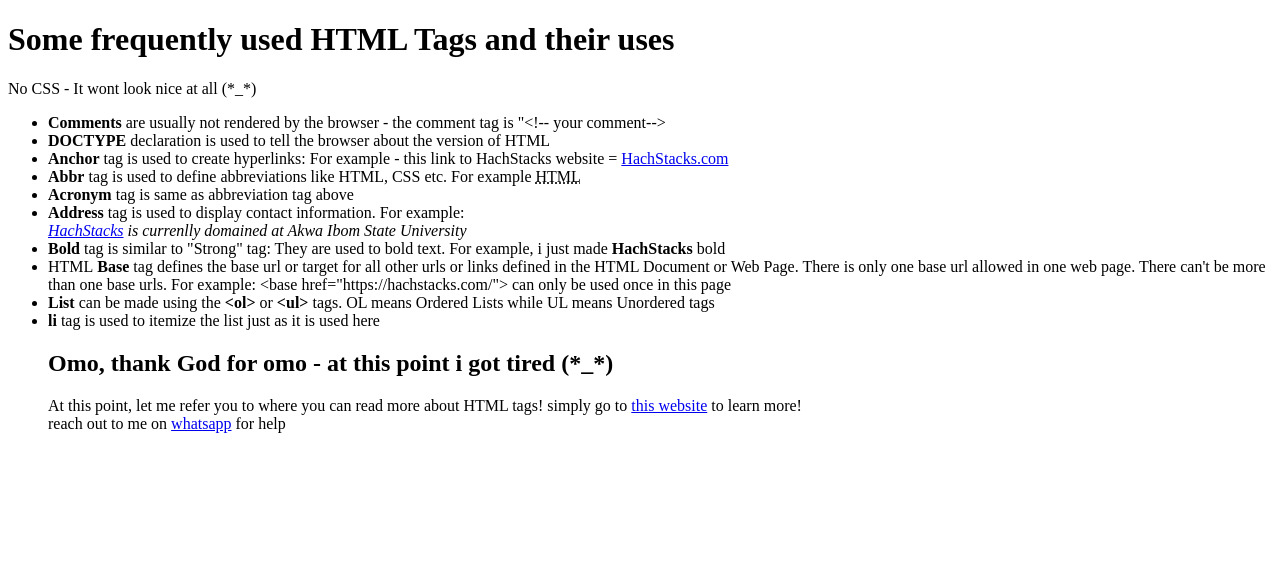
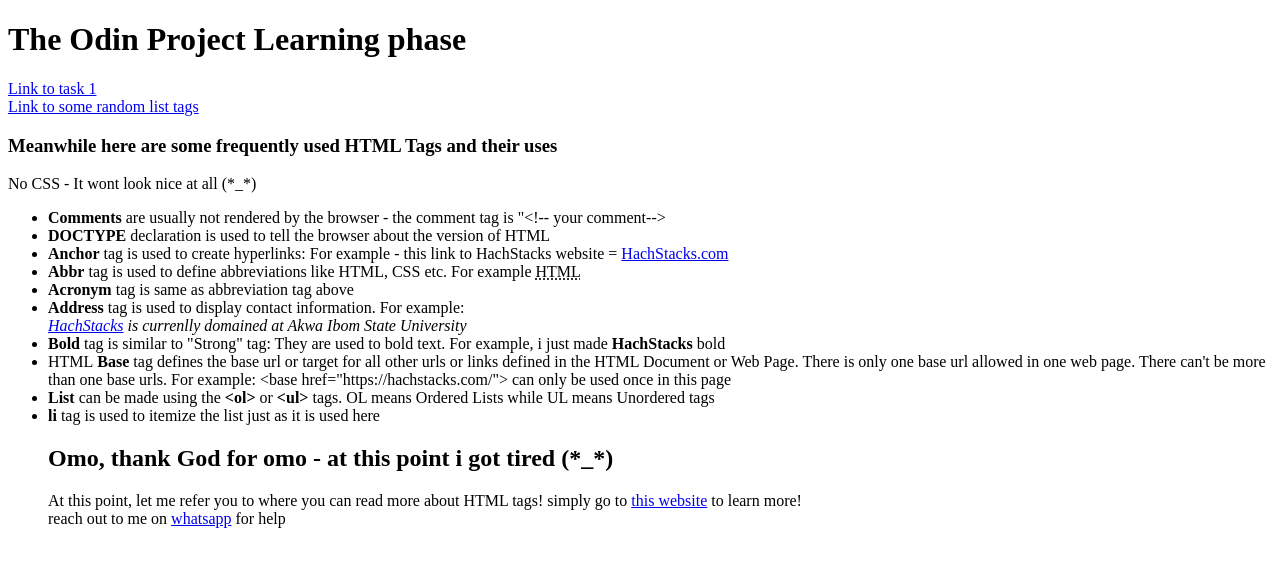
Before and after one commit to RomeoChris/git_test, a plain HTML site: page index.html in a window 1280 px wide. Drawn offline with Linux system fonts and the light colour scheme.

Commit message:
links to other projects added

```diff
--- a/index.html
+++ b/index.html
@@ -7,7 +7,12 @@
     <title>Document</title>
 </head>
 <body>
-    <h1>Some frequently used HTML Tags and their uses</h1>
+    <h1>The Odin Project Learning phase</h1>
+    <a href="./odinproject/odin-recipes/index.html/">Link to task 1</a>
+    <br>
+    <a href="./index2.html/">Link to some random list tags</a>
+    <br>
+    <h3>Meanwhile here are some frequently used HTML Tags and their uses</h3>
     <p>No CSS - It wont look nice at all (*_*)</p>
     <ul>
         <li><strong>Comments</strong> are usually not rendered by the browser - the comment tag is "&lt;!-- your comment--&gt;</li>
```
